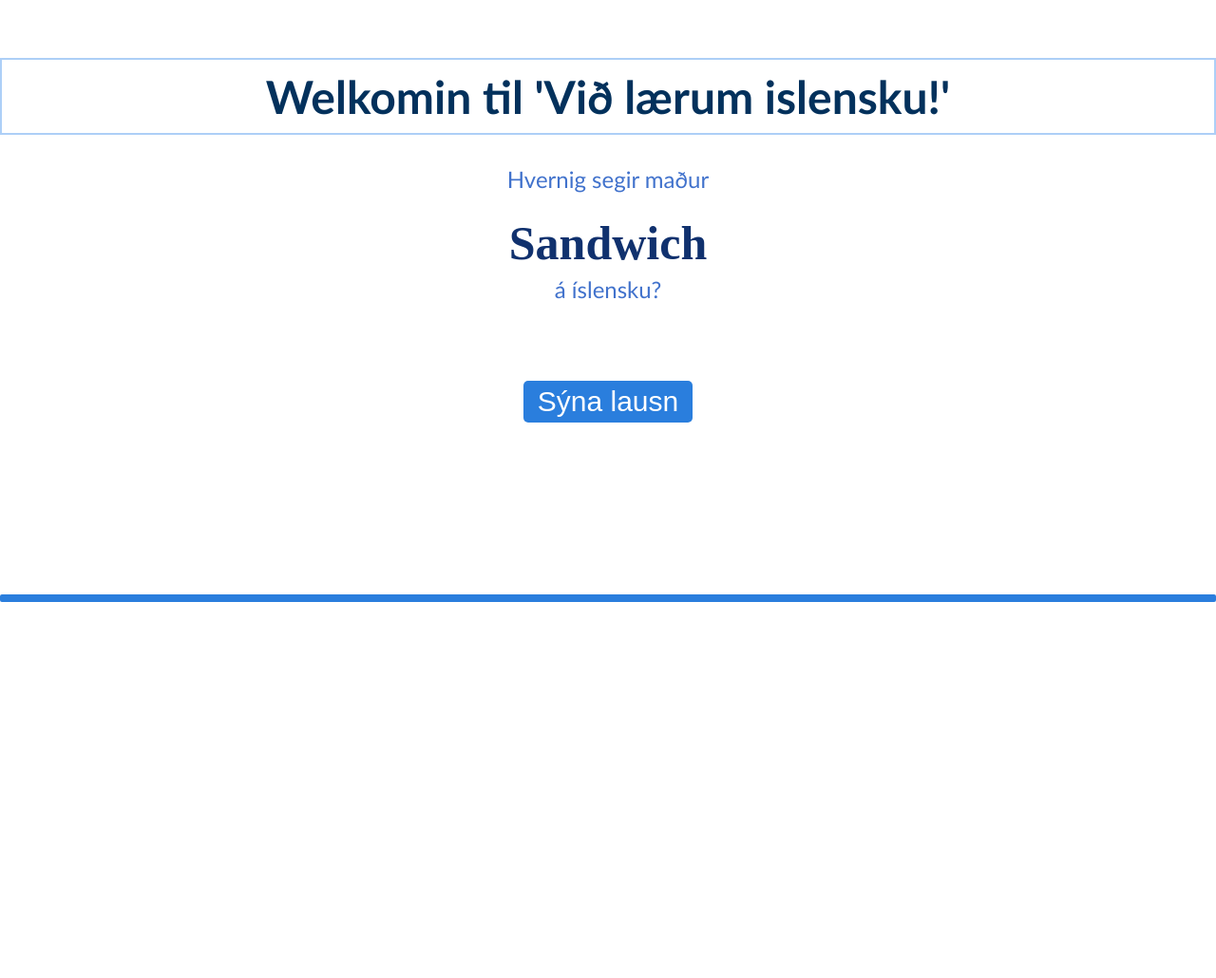
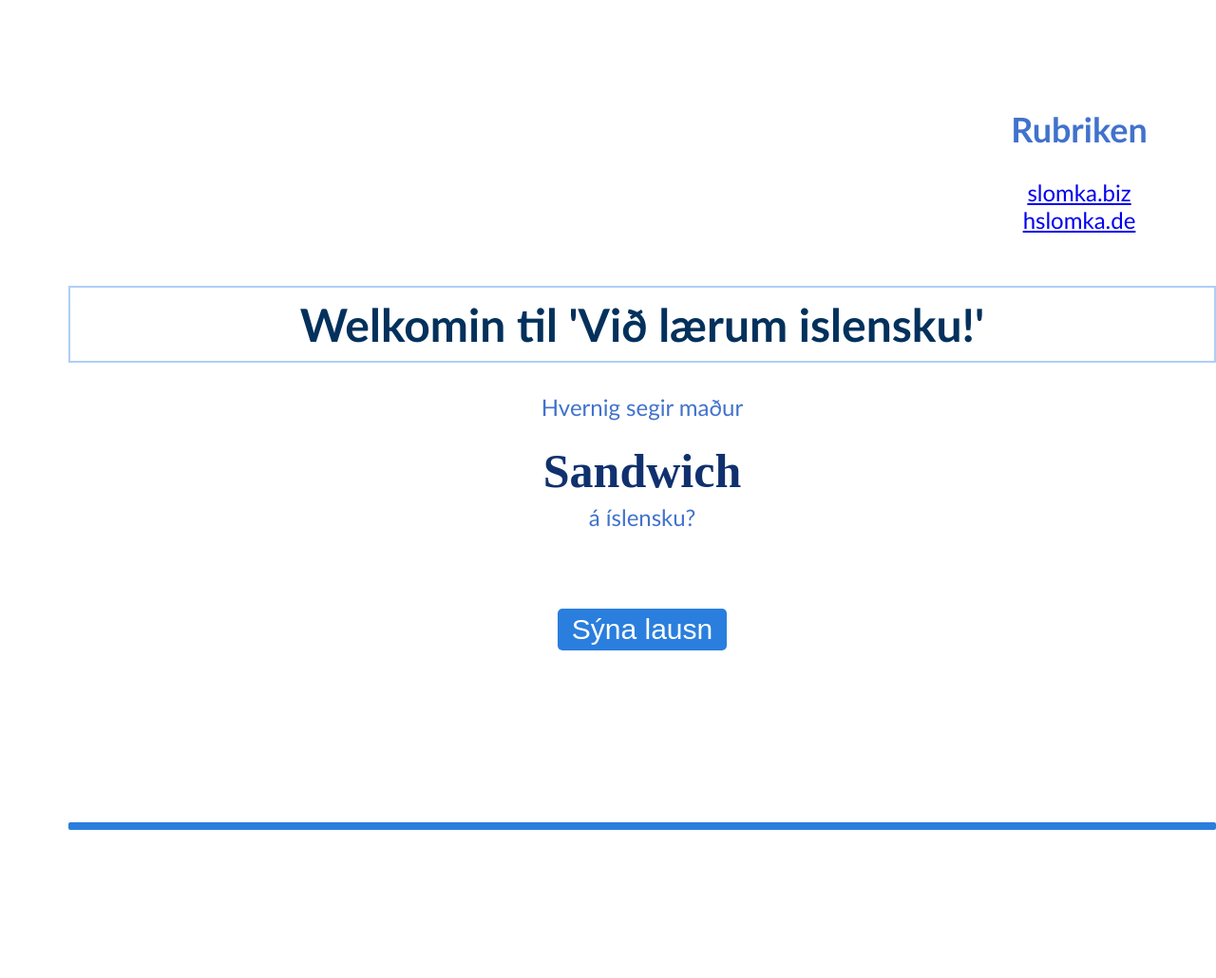
Before and after one commit to slommi71/icelandic_exercise_generator, a Flask app: page / in a window 1280 px wide. Shown: the whole page at 95% size. Before the commit the page ends 634 px from the top, so only its background shows below. Run offline with Flask 2, Linux system fonts and the light colour scheme; some libraries are stand-ins or nearby versions.

Commit message:
embedding into hslomka.de

```diff
--- a/src/FlaskApp/FlaskApp/templates/index.html
+++ b/src/FlaskApp/FlaskApp/templates/index.html
@@ -33,6 +33,15 @@
     <title>Læra islensku</title>
   </head>
   <body>
+
+    <div id="rightarea">
+      <H2>Rubriken</H2>
+        <a href=http://www.slomka.biz>slomka.biz</a><BR />
+        <a href=http://www.hslomka.de/>hslomka.de</a><BR />
+      </div>
+
+    <div id="content">
+
       <br>
       <h1>Welkomin til 'Við lærum islensku!'</h1>
       <p/>
@@ -46,7 +55,8 @@
       <br><br><br><br><br>
       <hr class="bluelarge">
 
-    <A name=BOTTOM></A>
+    </div>
+
     <div id="footer_container">
       <div id="footer">
         <table style="width:90%; text-align: left; margin-left: auto; margin-right: auto;" border="0" cellpadding="2" cellspacing="2">
--- a/src/FlaskApp/FlaskApp/templates/lausn.html
+++ b/src/FlaskApp/FlaskApp/templates/lausn.html
@@ -26,7 +26,7 @@
             </tr>
             <tr>
             </tr>
-            <tr>
+            <tr class="thead-light">
               <td width="10%"></td>
               <td width="20%" align="center">án&nbsp;greinis</td>
               <td width="20%" align="center">með&nbsp;greini</td>
@@ -39,7 +39,7 @@
         </thead>
         <tbody>
           <tr>
-            <td>Nf.</td>
+            <td class="thead-light">Nf.</td>
             <td><span class="VO_beygingarmynd">{{ nf1 }}</span></td>
             <td><span class="VO_beygingarmynd">{{ nf2 }}</span></td>
             <td></td>
@@ -47,7 +47,7 @@
             <td><span class="VO_beygingarmynd">{{ nf4 }}</span></td>
           </tr>
           <tr>
-            <td>Þf.</td>
+            <td class="thead-light">Þf.</td>
             <td><span class="VO_beygingarmynd">{{ pf1 }}</span></td>
             <td><span class="VO_beygingarmynd">{{ pf2 }}</span></td>
             <td></td>
```
Lines whose indentation alone changed are shown as unchanged.
